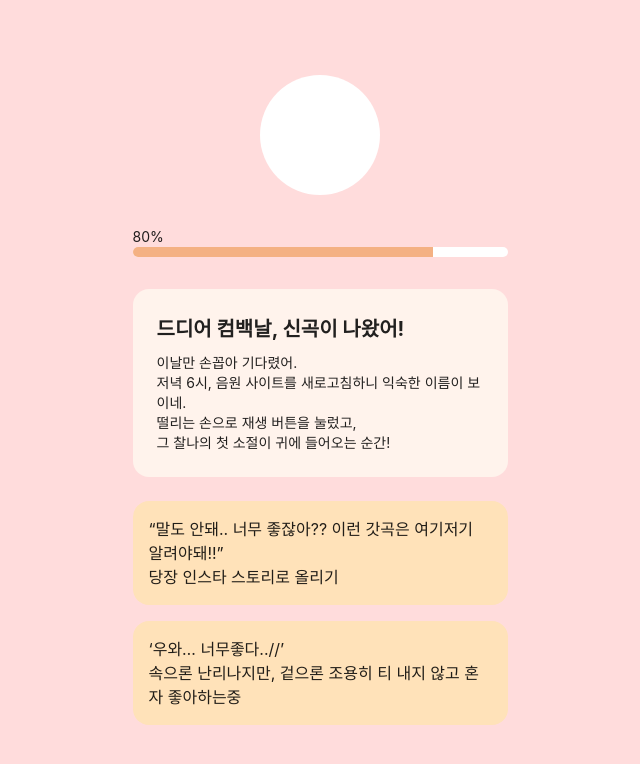
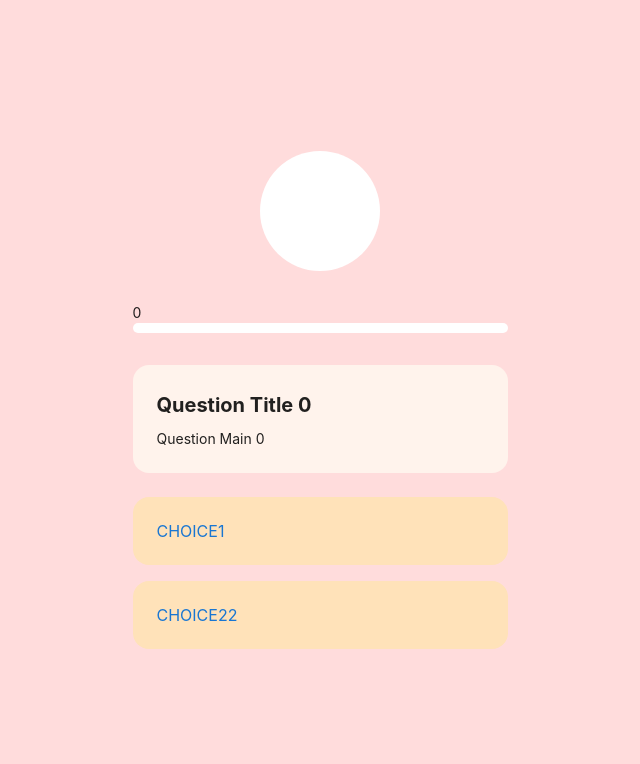
Before and after one commit to lemonpie313/mbti-frontend, a React (Create React App) app: page /question in a window 1280 px wide. Shown: the top 764 px of the page, without its empty margins (320-960 px from the left). Built offline with nearby package versions, Linux system fonts and the light colour scheme; a web font is replaced by a local one.

Commit message:
[add] question 페이지 버튼 기능 구현

```diff
--- /dev/null
+++ b/src/data/questions.ts
@@ -0,0 +1,68 @@
+export type QuestionData = {
+  percent: number;
+  title: string;
+  description: string;
+  choice_1: string;
+  choice_2: string;
+};
+
+const questions: QuestionData[] = [
+  {
+    percent: 0,
+    title: "Question Title 0",
+    description: "Question Main 0",
+    choice_1: "choice1",
+    choice_2: "choice22",
+  },
+  {
+    percent: 12,
+    title: "Question Title 1",
+    description: "Question Main 1",
+    choice_1: "choice1",
+    choice_2: "choice2",
+  },
+  {
+    percent: 25,
+    title: "Question Title 2",
+    description: "Question Main 2",
+    choice_1: "choice1",
+    choice_2: "choice2",
+  },
+  {
+    percent: 38,
+    title: "Question Title 3",
+    description: "Question Main 3",
+    choice_1: "choice1",
+    choice_2: "choice2",
+  },
+  {
+    percent: 50,
+    title: "Question Title 4",
+    description: "Question Main 4",
+    choice_1: "choice1",
+    choice_2: "choice2",
+  },
+  {
+    percent: 62,
+    title: "Question Title 5",
+    description: "Question Main 5",
+    choice_1: "choice1",
+    choice_2: "choice2",
+  },
+  {
+    percent: 75,
+    title: "Question Title 6",
+    description: "Question Main 6",
+    choice_1: "choice1",
+    choice_2: "choice2",
+  },
+  {
+    percent: 88,
+    title: "Question Title 7",
+    description: "Question Main 7",
+    choice_1: "choice1",
+    choice_2: "choice2",
+  },
+];
+
+export default questions;
--- a/src/views/Question.tsx
+++ b/src/views/Question.tsx
@@ -1,25 +1,40 @@
 import React from "react";
 import Box from "@mui/material/Box";
-import { LinearProgress, Paper, Typography } from "@mui/material";
+import { Button, LinearProgress, Paper, Typography } from "@mui/material";
+import questions from "../data/questions.ts";
+import { useState } from "react";
 
 const Question = () => {
+  const [currentQuestionId, setCurrentQuestionId] = useState(0);
+
+  const currentQuestion = questions[currentQuestionId];
+
+  const handleAnswer = (selected: string) => {
+    console.log("선택한 답:", selected);
+    if (currentQuestionId == 7) {
+      console.log("끝")
+      return;
+    }
+    setCurrentQuestionId(currentQuestionId + 1);
+  };
+
   return (
     <Box
       sx={{
-        backgroundColor: '#FFDCDC',
-        width: '100vw',
-        minHeight: '100vh',
-        display: 'flex',
-        justifyContent: 'center',
-        alignItems: 'center',
+        backgroundColor: "#FFDCDC",
+        width: "100vw",
+        minHeight: "100vh",
+        display: "flex",
+        justifyContent: "center",
+        alignItems: "center",
         padding: 2,
       }}
     >
       <Box
         sx={{
-          maxWidth: '375px',
-          width: '100%',
-          textAlign: 'center',
+          maxWidth: "375px",
+          width: "100%",
+          textAlign: "center",
         }}
       >
         {/* 프로필 원 */}
@@ -27,26 +42,26 @@ const Question = () => {
           sx={{
             width: 120,
             height: 120,
-            borderRadius: '50%',
-            backgroundColor: 'white',
-            margin: '0 auto',
+            borderRadius: "50%",
+            backgroundColor: "white",
+            margin: "0 auto",
             mb: 4,
           }}
         />
 
         {/* 진행도 바 */}
-        <Typography variant="body2" sx={{ textAlign: 'left' }}>
-          80%
+        <Typography variant="body2" sx={{ textAlign: "left" }}>
+          {currentQuestion.percent}
         </Typography>
         <LinearProgress
           variant="determinate"
-          value={80}
+          value={currentQuestion.percent}
           sx={{
             height: 10,
             borderRadius: 5,
-            backgroundColor: '#fff',
-            '& .MuiLinearProgress-bar': {
-              backgroundColor: '#F4B183',
+            backgroundColor: "#fff",
+            "& .MuiLinearProgress-bar": {
+              backgroundColor: "#F4B183",
             },
             mb: 4,
           }}
@@ -56,56 +71,63 @@ const Question = () => {
         <Paper
           elevation={0}
           sx={{
-            backgroundColor: '#FFF3EC',
+            backgroundColor: "#FFF3EC",
             borderRadius: 4,
             p: 3,
-            textAlign: 'left',
+            textAlign: "left",
             mb: 3,
           }}
         >
           <Typography variant="h6" fontWeight="bold">
-            드디어 컴백날, 신곡이 나왔어!
+            {currentQuestion.title}
           </Typography>
           <Typography variant="body2" mt={1}>
-            이날만 손꼽아 기다렸어. <br />
-            저녁 6시, 음원 사이트를 새로고침하니 익숙한 이름이 보이네. <br />
-            떨리는 손으로 재생 버튼을 눌렀고, <br />
-            그 찰나의 첫 소절이 귀에 들어오는 순간!
+            {currentQuestion.description}
           </Typography>
         </Paper>
 
-        {/* 감정 카드 1 */}
+        {/* 객관식 선택지 */}
         <Paper
           elevation={0}
           sx={{
-            backgroundColor: '#FFE2B9',
+            backgroundColor: "#FFE2B9",
             borderRadius: 4,
             p: 2,
-            textAlign: 'left',
+            textAlign: "left",
             mb: 2,
           }}
         >
-          <Typography>
-            “말도 안돼.. 너무 좋잖아?? 이런 갓곡은 여기저기 알려야돼!!”
-            <br />
-            당장 인스타 스토리로 올리기
-          </Typography>
+          <Button
+            sx={{
+              width: "100%",
+              justifyContent: "flex-start",
+              textAlign: "left",
+            }}
+            onClick={() => handleAnswer(currentQuestion.choice_1)}
+          >
+            <Typography>{currentQuestion.choice_1}</Typography>
+          </Button>
         </Paper>
 
-        {/* 감정 카드 2 */}
         <Paper
           elevation={0}
           sx={{
-            backgroundColor: '#FFE2B9',
+            backgroundColor: "#FFE2B9",
             borderRadius: 4,
             p: 2,
-            textAlign: 'left',
+            textAlign: "left",
           }}
         >
-          <Typography>
-            ‘우와… 너무좋다..//’ <br />
-            속으론 난리나지만, 겉으론 조용히 티 내지 않고 혼자 좋아하는중
-          </Typography>
+          <Button
+            sx={{
+              width: "100%",
+              justifyContent: "flex-start",
+              textAlign: "left",
+            }}
+            onClick={() => handleAnswer(currentQuestion.choice_2)}
+          >
+            <Typography>{currentQuestion.choice_2}</Typography>
+          </Button>
         </Paper>
       </Box>
     </Box>
```
